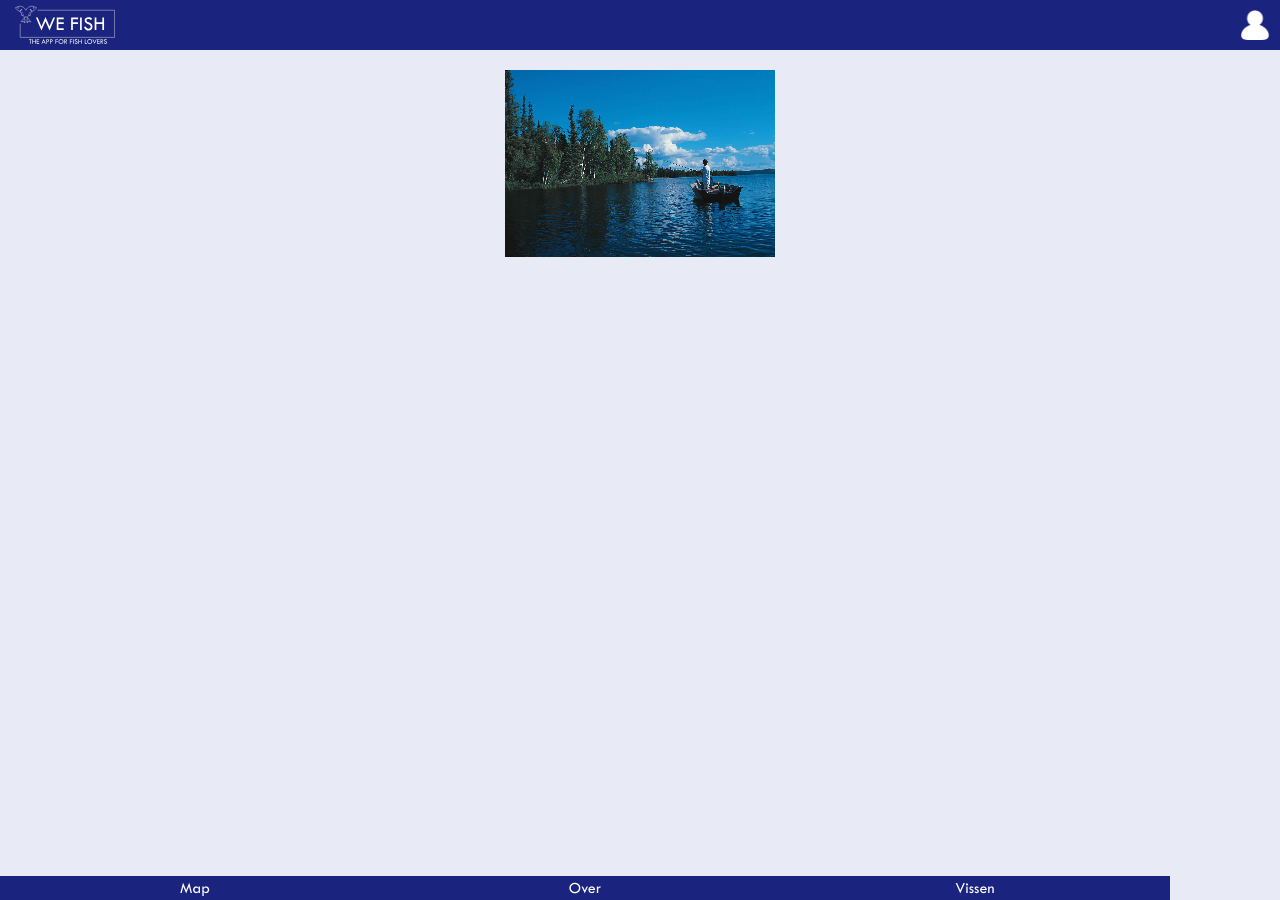
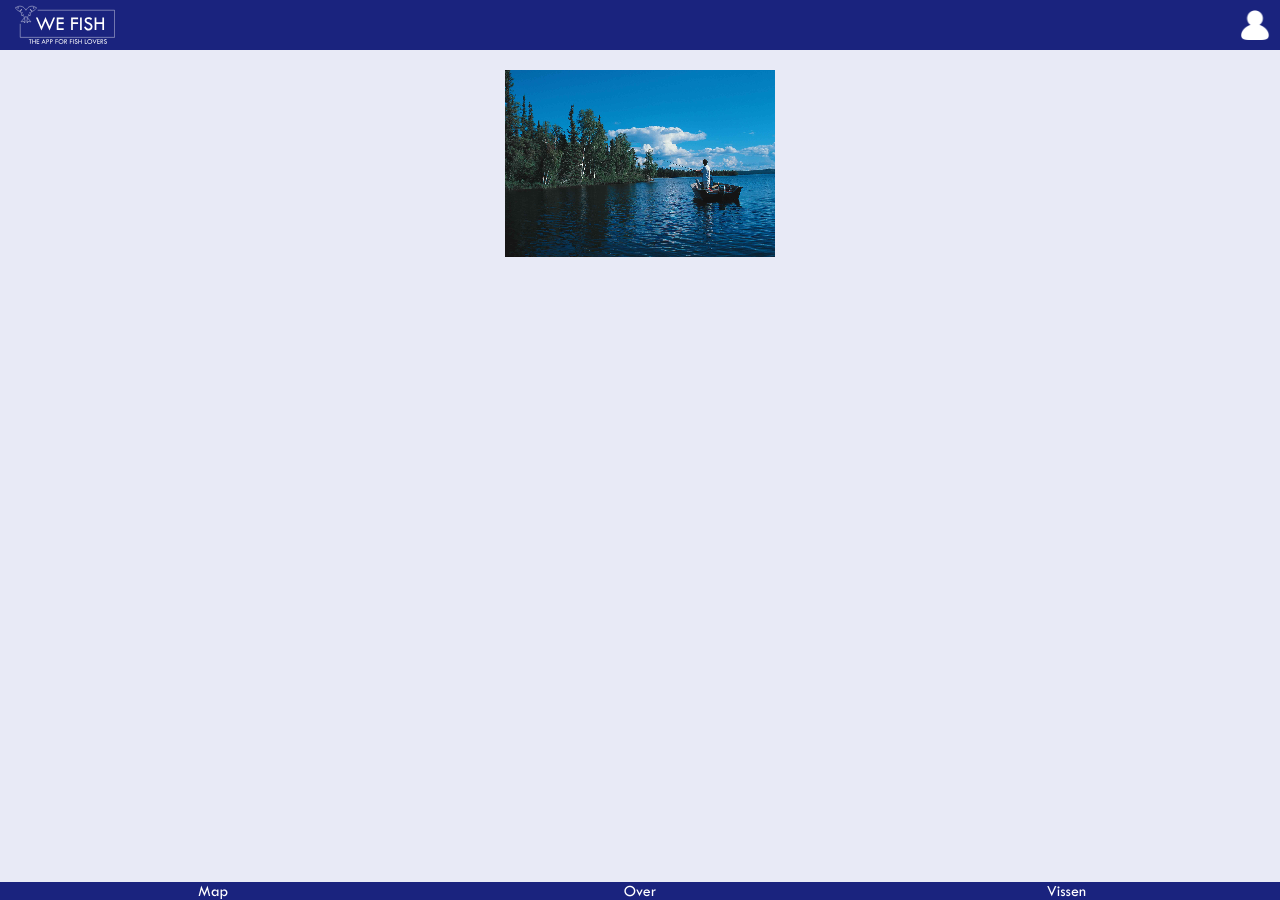
Before and after one commit to svennote/WeFish.github.io, a Jekyll site: the page built from start.html, in a window 1280 px wide. Built offline with Jekyll 4.4.1, drawn with Linux system fonts in a browser that asks for light colours.

Commit message:
aangepast

```diff
--- a/css/login.scss
+++ b/css/login.scss
@@ -50,11 +50,11 @@ footer a:link, a:visited {
 text-align:center;
 display:block;
 float:left;
-width:30%;
+width:33.33%;
 background-color:$ahsd;
 text-decoration: none;
 color:white;
-padding:3px;
+
 
 }
 
```
